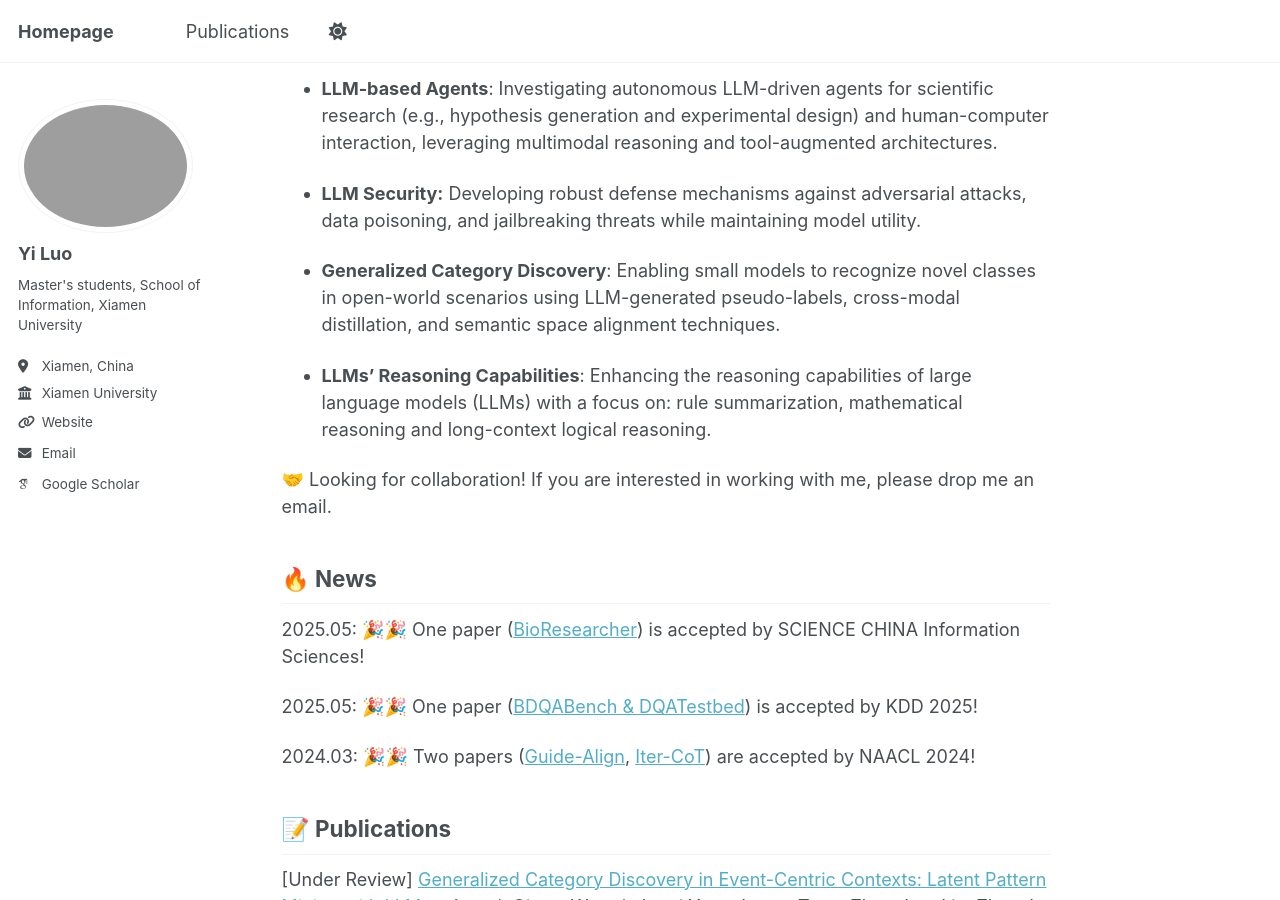
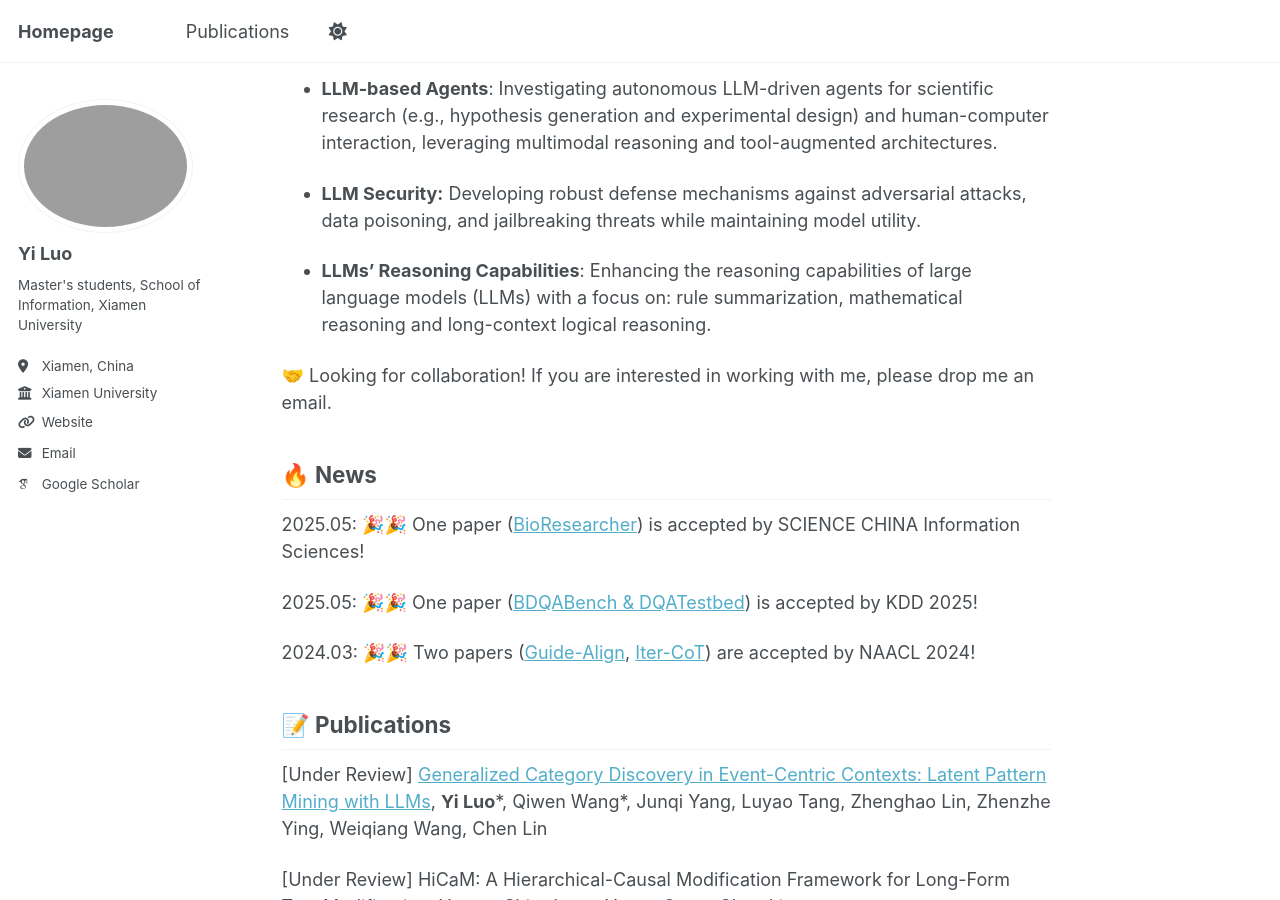
Before and after one commit to YiLuo59/YiLuo59.github.io, a Jekyll site: the page built from _pages/about.md, in a window 1280 px wide and 900 px high, scrolled down 397 px. Built offline with Jekyll 4.4.1, drawn with Linux system fonts in a browser that asks for light colours; some web fonts are replaced.

Commit message:
Update about.md

```diff
--- a/_pages/about.md
+++ b/_pages/about.md
@@ -17,8 +17,6 @@ Currently, my research interests are primarily focused on Large Language Models
 - **LLM-based Agents**: Investigating autonomous LLM-driven agents for scientific research (e.g., hypothesis generation and experimental design) and human-computer interaction, leveraging multimodal reasoning and tool-augmented architectures.
 
 - **LLM Security:** Developing robust defense mechanisms against adversarial attacks, data poisoning, and jailbreaking threats while maintaining model utility.
-
-- **Generalized Category Discovery**: Enabling small models to recognize novel classes in open-world scenarios using LLM-generated pseudo-labels, cross-modal distillation, and semantic space alignment techniques.
 
 - **LLMs' Reasoning Capabilities**: Enhancing the reasoning capabilities of large language models (LLMs) with a focus on: rule summarization, mathematical reasoning and long-context logical reasoning.
 
```
